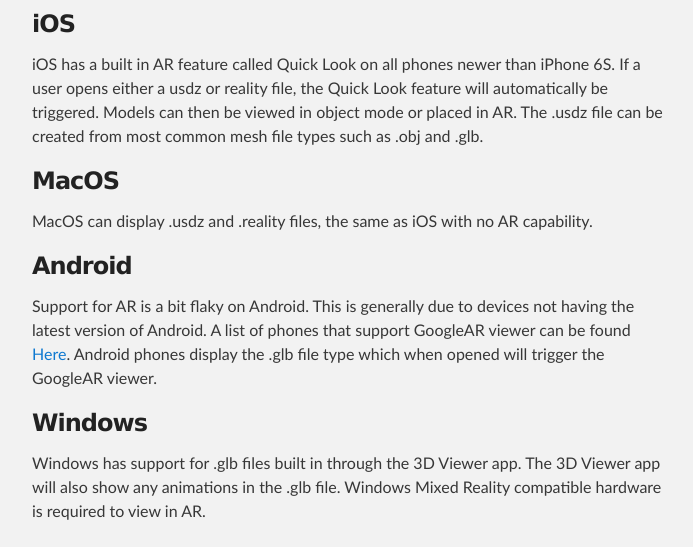
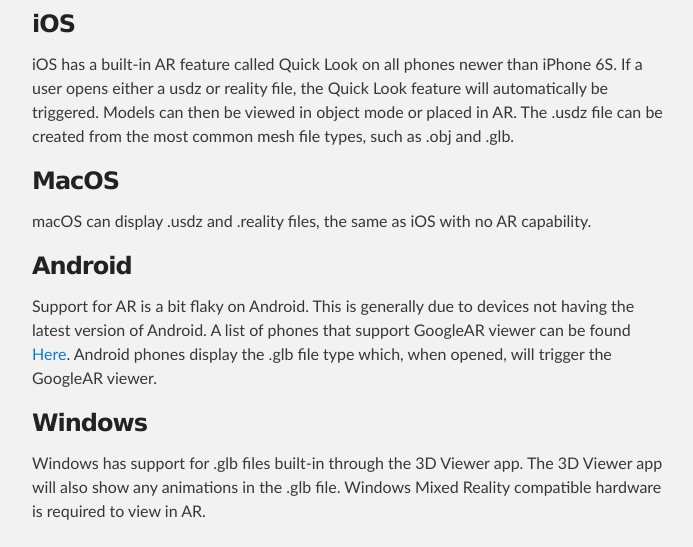
Before and after one commit to DylanIntec/DylanIntec.github.io, a Jekyll site: the page built from _posts/2020-09-03-AR-for-consulting.md, in a window 1280 px wide and 900 px high, scrolled down 1427 px, cut to the strip 206-753 px from the top of the window. Shown: the whole strip, without its empty margins (288-981 px from the left). Built offline with Jekyll 4.4.1, drawn with Linux system fonts in a browser that asks for light colours; some of the changed text lies outside the part shown.

Commit message:
Grammerly

```diff
--- a/_posts/2020-09-03-AR-for-consulting.md
+++ b/_posts/2020-09-03-AR-for-consulting.md
@@ -42,19 +42,19 @@
 
 ### iOS
 
-iOS has a built in AR feature called Quick Look on all phones newer than iPhone 6S. If a user opens either a usdz or reality file, the Quick Look feature will automatically be triggered. Models can then be viewed in object mode or placed in AR. The .usdz file can be created from most common mesh file types such  as .obj and .glb.
+iOS has a built-in AR feature called Quick Look on all phones newer than iPhone 6S. If a user opens either a usdz or reality file, the Quick Look feature will automatically be triggered. Models can then be viewed in object mode or placed in AR. The .usdz file can be created from the most common mesh file types, such as .obj and .glb.
 
 ### MacOS
 
-MacOS can display .usdz and .reality files, the same as iOS with no AR capability.
+macOS can display .usdz and .reality files, the same as iOS with no AR capability.
 
 ### Android
 
-Support for AR is a bit flaky on Android. This is generally due to devices not having the latest version of Android. A list of phones that support GoogleAR viewer can be found [Here](https://developers.google.com/ar/discover/supported-devices). Android phones display the .glb file type which when opened will trigger the GoogleAR viewer.
+Support for AR is a bit flaky on Android. This is generally due to devices not having the latest version of Android. A list of phones that support GoogleAR viewer can be found [Here](https://developers.google.com/ar/discover/supported-devices). Android phones display the .glb file type which, when opened, will trigger the GoogleAR viewer.
 
 ### Windows
 
-Windows has support for .glb files built in through the 3D Viewer app. The 3D Viewer app will also show any animations in the .glb file. Windows Mixed Reality compatible hardware is required to view in AR.
+Windows has support for .glb files built-in through the 3D Viewer app. The 3D Viewer app will also show any animations in the .glb file. Windows Mixed Reality compatible hardware is required to view in AR.
 
 # Uses for AR in Consulting
 Using any of the methods described above,
@@ -110,7 +110,7 @@
 ### 6. Hot Desking
 
 Using object detection, the global coordinates in the VR space can be locked to a fixed object in space. This allows tags or information to be connected to desks. The tags can be connected to a database and allow for dynamic updating of the office layout.
-Photo of bubbles above desks
+Photo of bubbles above desks.
 
 ![alt text](images/hotdesks.jpg)
 
```
Also changed, not shown: other parts of _posts/2020-09-03-AR-for-consulting.md (+2 -2 lines).
